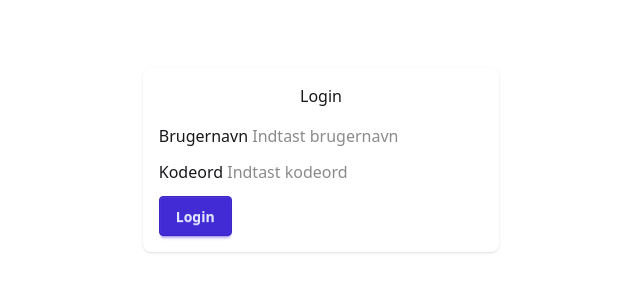
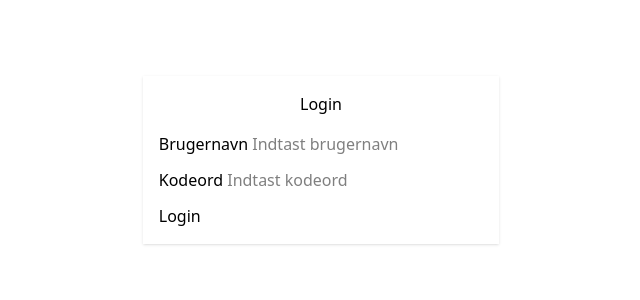
Before and after one commit to Marwa0189/Lektion3, a SvelteKit app: page / in a window 1280 px wide. Shown: the top 300 px of the page, without its empty margins (319-959 px from the left). Built offline with nearby package versions, Linux system fonts and the light colour scheme.

Commit message:
Update app.css

```diff
--- a/src/app.css
+++ b/src/app.css
@@ -1,2 +1 @@
 @import 'tailwindcss';
-@plugin "daisyui";
```
